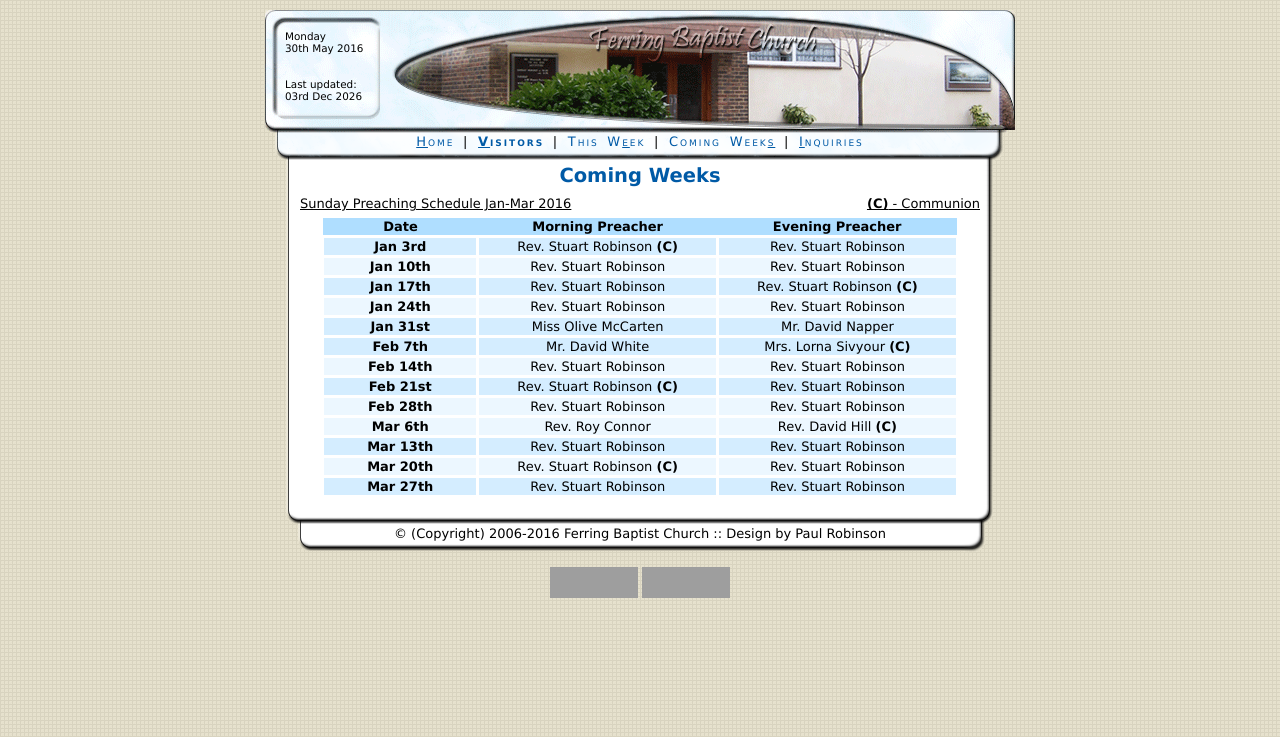
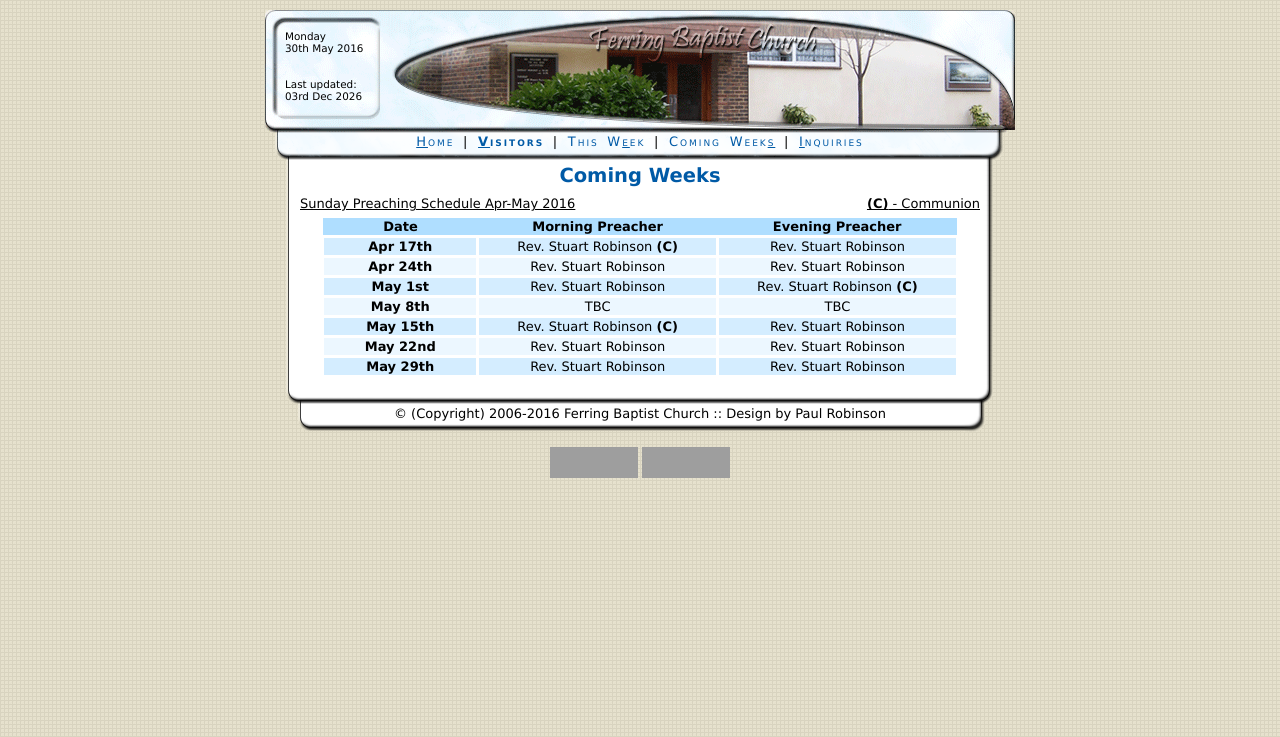
Before and after one commit to paulrr88/church, a PHP site: page /church/upcoming.php in a window 1280 px wide. Shown: the top 737 px of the page. Run offline with PHP 8.4, Linux system fonts and the light colour scheme; grey boxes are pictures that could not be loaded.

Commit message:
Diary and preaching schedule update

```diff
--- a/index.php
+++ b/index.php
@@ -12,10 +12,10 @@
 
 				<!--<h1 class="hcline"><a href="holidayclub.php">Holiday Club 2015 details and form now available!</a></h1>-->
 
-				<div class="nbox_top"><h1>Diary update - 04/04/16</h1></div>
+				<div class="nbox_top"><h1>Diary update - 11/04/16</h1></div>
 
 				<div class="nbox_content">
-					<p>I've <a href="diary.php">updated the diary</a> for the week.</p>
+					<p>I've <a href="diary.php">updated the diary</a> for the week, and <a href="upcoming.php">the preaching schedule</a> as well!</p>
 
 					<p>- Paul</p>
 				</div>
--- a/upcoming.php
+++ b/upcoming.php
@@ -4,7 +4,7 @@
 			<div id="content">
 				<h1>Coming Weeks</h1>
 
-				<p class="floatleft underline">Sunday Preaching Schedule Jan-Mar 2016</p> <p class="floatright underline"><strong>(C)</strong> - Communion</p>
+				<p class="floatleft underline">Sunday Preaching Schedule Apr-May 2016</p> <p class="floatright underline"><strong>(C)</strong> - Communion</p>
 
 				<table class="clear styled" summary="Schedule for who is preaching in these coming months">
 					<thead>
@@ -16,67 +16,37 @@
 					</thead>
 					<tbody>
 						<tr>
-							<th scope="row">Jan 3rd</th>
+							<th scope="row">Apr 17th</th>
 							<td>Rev. Stuart Robinson <strong>(C)</strong></td>
 							<td>Rev. Stuart Robinson</td>
 						</tr>
 						<tr class="odd">
-							<th scope="row">Jan 10th</th>
+							<th scope="row">Apr 24th</th>
 							<td>Rev. Stuart Robinson</td>
 							<td>Rev. Stuart Robinson</td>
 						</tr>
 						<tr>
-							<th scope="row">Jan 17th</th>
+							<th scope="row">May 1st</th>
 							<td>Rev. Stuart Robinson</td>
 							<td>Rev. Stuart Robinson <strong>(C)</strong></td>
 						</tr>
 						<tr class="odd">
-							<th scope="row">Jan 24th</th>
+							<th scope="row">May 8th</th>
+							<td>TBC</td>
+							<td>TBC</td>
+						</tr>
+						<tr>
+							<th scope="row">May 15th</th>
+							<td>Rev. Stuart Robinson <strong>(C)</strong></td>
+							<td>Rev. Stuart Robinson</td>
+						</tr>
+						<tr class="odd">
+							<th scope="row">May 22nd</th>
 							<td>Rev. Stuart Robinson</td>
 							<td>Rev. Stuart Robinson</td>
 						</tr>
 						<tr>
-							<th scope="row">Jan 31st</th>
-							<td>Miss Olive McCarten</td>
-							<td>Mr. David Napper</td>
-						</tr>
-						<tr>
-							<th scope="row">Feb 7th</th>
-							<td>Mr. David White</td>
-							<td>Mrs. Lorna Sivyour <strong>(C)</strong></td>
-						</tr>
-						<tr class="odd">
-							<th scope="row">Feb 14th</th>
-							<td>Rev. Stuart Robinson</td>
-							<td>Rev. Stuart Robinson</td>
-						</tr>
-						<tr>
-							<th scope="row">Feb 21st</th>
-							<td>Rev. Stuart Robinson <strong>(C)</strong></td>
-							<td>Rev. Stuart Robinson</td>
-						</tr>
-						<tr class="odd">
-							<th scope="row">Feb 28th</th>
-							<td>Rev. Stuart Robinson</td>
-							<td>Rev. Stuart Robinson</td>
-						</tr>
-						<tr class="odd">
-							<th scope="row">Mar 6th</th>
-							<td>Rev. Roy Connor</td>
-							<td>Rev. David Hill <strong>(C)</strong></td>
-						</tr>
-						<tr>
-							<th scope="row">Mar 13th</th>
-							<td>Rev. Stuart Robinson</td>
-							<td>Rev. Stuart Robinson</td>
-						</tr>
-						<tr class="odd">
-							<th scope="row">Mar 20th</th>
-							<td>Rev. Stuart Robinson <strong>(C)</strong></td>
-							<td>Rev. Stuart Robinson</td>
-						</tr>
-						<tr>
-							<th scope="row">Mar 27th</th>
+							<th scope="row">May 29th</th>
 							<td>Rev. Stuart Robinson</td>
 							<td>Rev. Stuart Robinson</td>
 						</tr>
```
Also changed, not shown: diary.php (+17 -17 lines).
